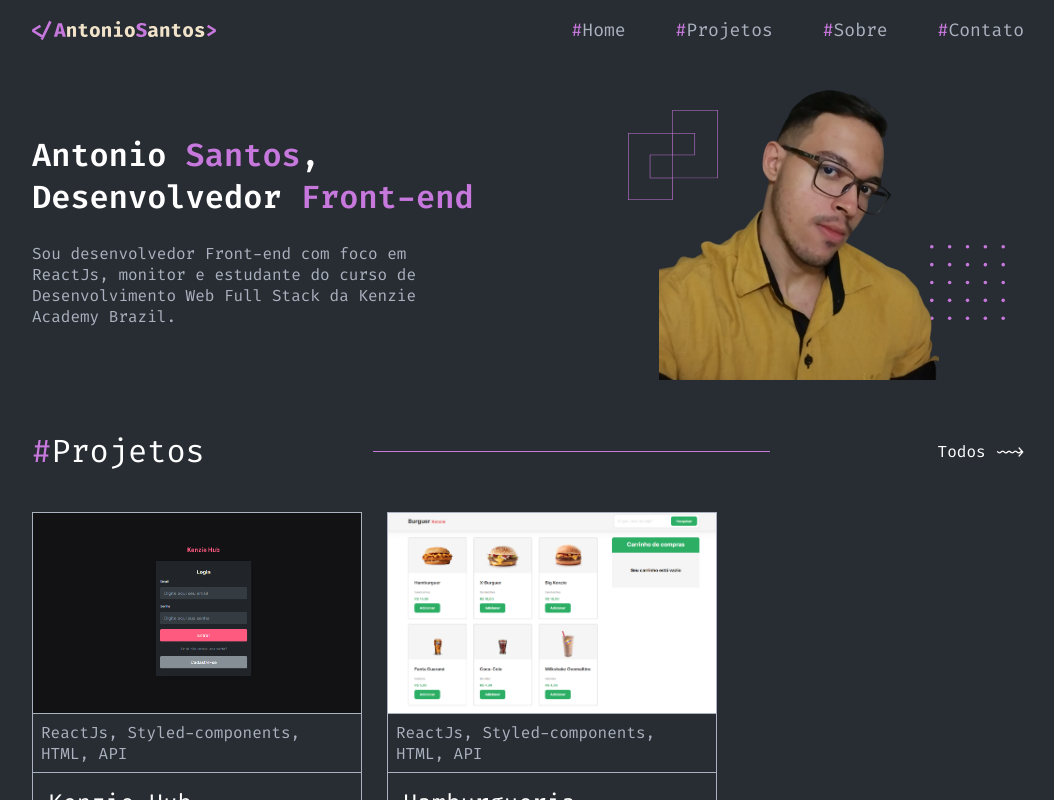
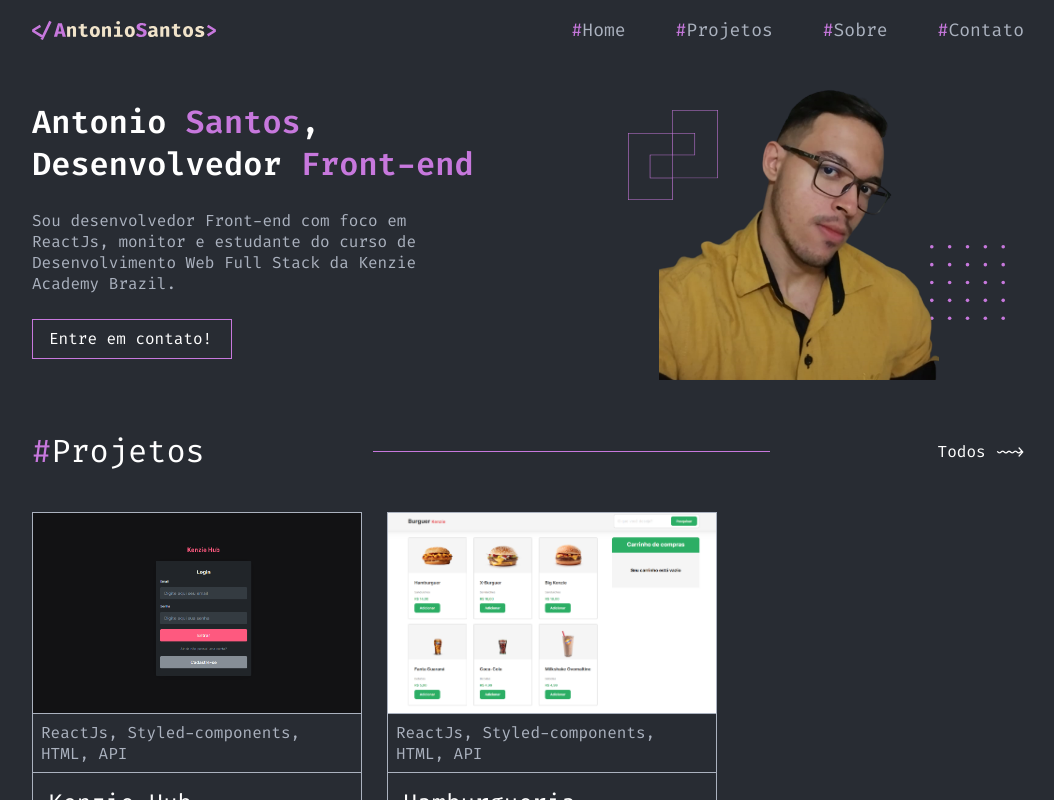
Before and after one commit to AntonioSantosBJPE/PortfolioAntonioSantos, a React (Vite) app: page / in a window 1280 px wide. Shown: the top 800 px of the page, without its empty margins (112-1166 px from the left). Built offline with nearby package versions, Linux system fonts and the light colour scheme.

Commit message:
fix: link in session initial information on home page

```diff
--- a/src/pages/home/index.jsx
+++ b/src/pages/home/index.jsx
@@ -24,6 +24,11 @@ export const HomePage = () => {
             Sou desenvolvedor Front-end com foco em ReactJs, monitor e estudante
             do curso de Desenvolvimento Web Full Stack da Kenzie Academy Brazil.
           </h3>
+          <LinkNavigation
+            name="Entre em contato!"
+            to="/contact"
+            variant="InternalPrimary"
+          />
         </div>
 
         <div>
--- a/src/pages/home/style.js
+++ b/src/pages/home/style.js
@@ -45,6 +45,10 @@ export const StyledInitialInfos = styled.section`
       line-height: 21px;
 
       color: var(--color-gray-1);
+    }
+
+    a {
+      width: 200px;
     }
   }
 
```
